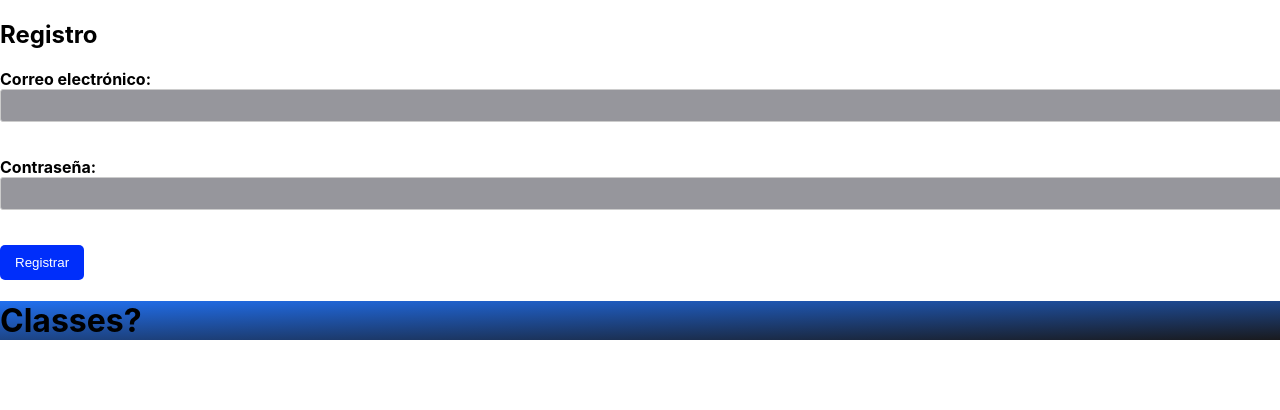
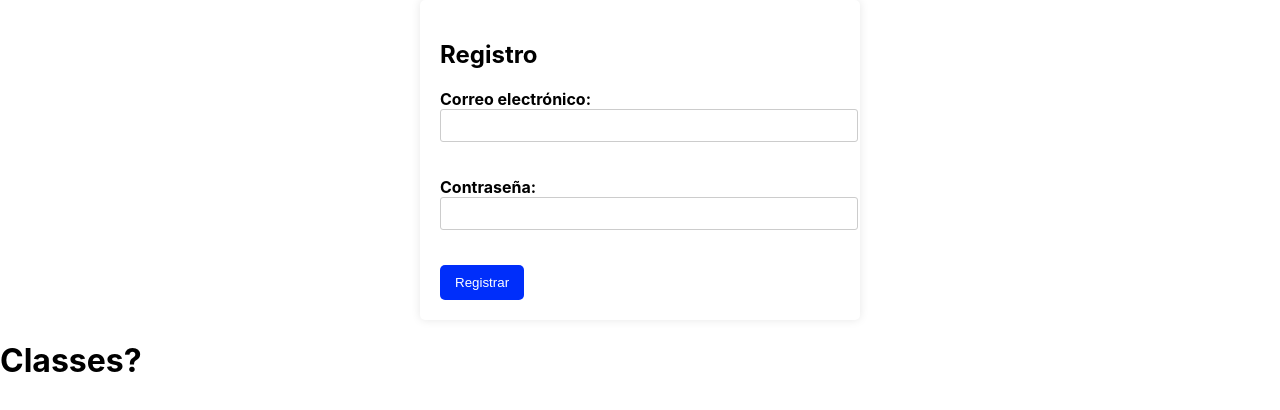
Before and after one commit to EmiVivallo/LosPerroAmigos, a React (Create React App) app in the folder los_perro_amigo/: page / in a window 1280 px wide. Shown: the top 410 px of the page. Built offline with nearby package versions, Linux system fonts and the light colour scheme; no server answers.

Commit message:
Editando css

```diff
--- a/los_perro_amigo/src/App.css
+++ b/los_perro_amigo/src/App.css
@@ -1,16 +1,6 @@
+/* Estilos para el contenedor principal */
 .App {
   text-align: center;
-}
-
-.App-logo {
-  height: 40vmin;
-  pointer-events: none;
-}
-
-@media (prefers-reduced-motion: no-preference) {
-  .App-logo {
-    animation: App-logo-spin infinite 20s linear;
-  }
 }
 
 .App-header {
@@ -24,31 +14,14 @@
   color: rgb(255, 255, 255);
 }
 
-.App-link {
-  color: #61dafb;
-}
-
-@keyframes App-logo-spin {
-  from {
-    transform: rotate(0deg);
-  }
-  to {
-    transform: rotate(360deg);
-  }
-}
-
-.container {
-  flex: 1;
-  justify-content: center;
-}*/
-
-
-/* Estilos para el contenedor del formulario */
+/* Estilos para el formulario */
 .form-container {
   max-width: 400px;
   margin: 0 auto;
   padding: 20px;
   border-radius: 5px;
+  background-color: white; /* Fondo blanco para el contenedor */
+  box-shadow: 0 0 10px rgba(0, 0, 0, 0.1); /* Sombra para el contenedor */
 }
 
 /* Estilos para los campos del formulario */
@@ -63,7 +36,6 @@
   padding: 8px;
   margin-bottom: 10px;
   border: 1px solid #ccc;
-  background-color: #96969c;
   border-radius: 3px;
 }
 
@@ -80,7 +52,3 @@
 .form-button:hover {
   background-color: #0a089c;
 }
-
-
-.gradient-background {
-  background: linear-gradient(to bottom right, #2170F0, #191A1E);}
```
